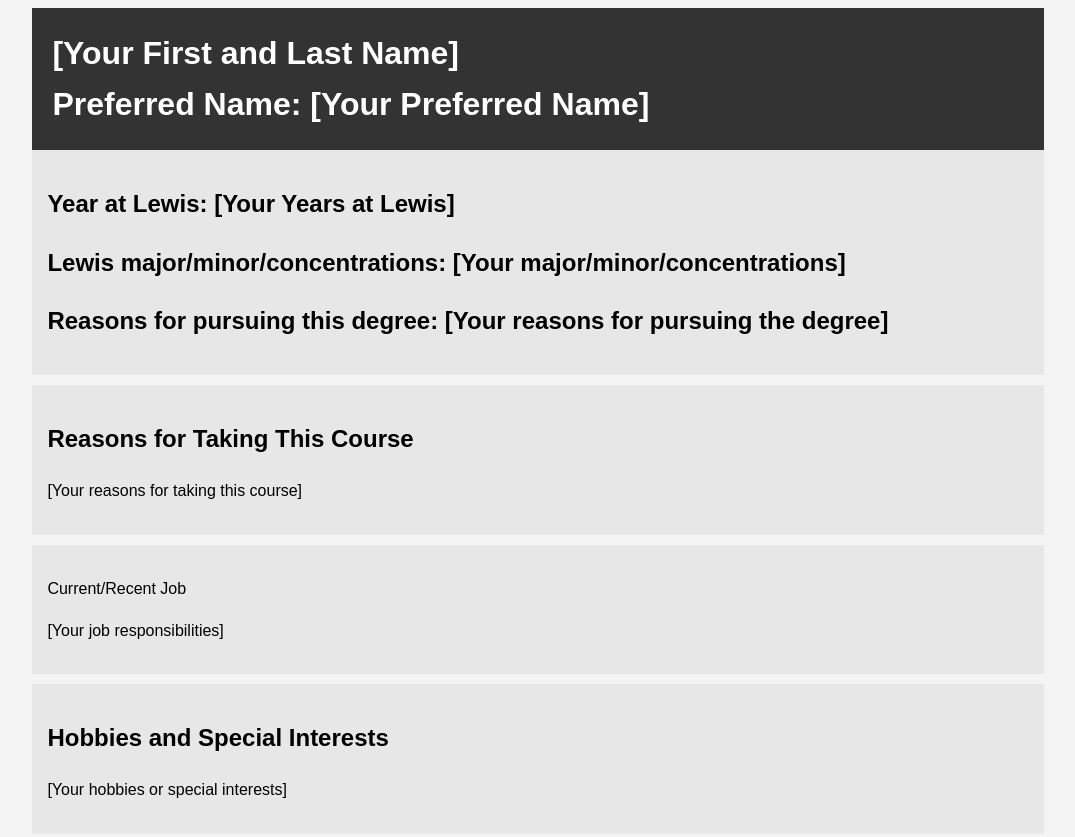
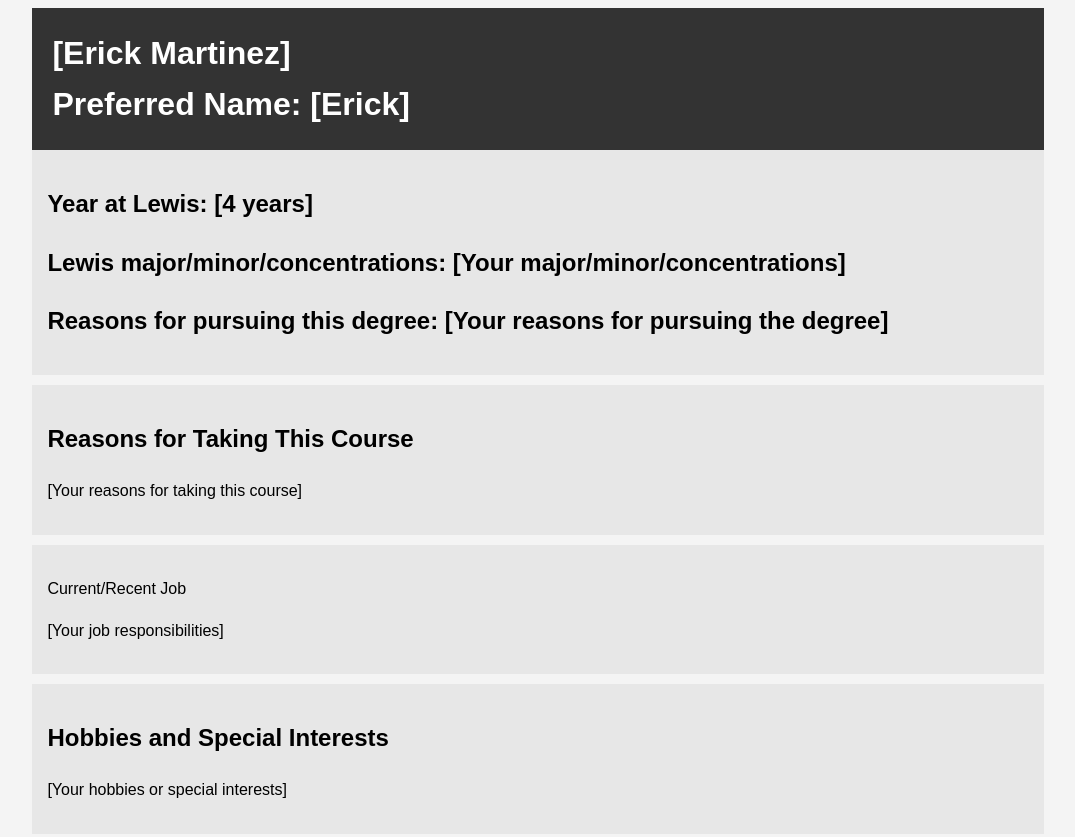
Before and after one commit to ezepda/getting-to-know-each-other, a plain HTML site: page index.html in a window 1280 px wide. Shown: the top 837 px of the page, without its empty margins (102-1177 px from the left). Drawn offline with Linux system fonts and the light colour scheme.

Commit message:
Update index.html updated name.

```diff
--- a/index.html
+++ b/index.html
@@ -31,12 +31,12 @@
 <body>
     <div class="container">
         <header class="main-info">
-            <h1>[Your First and Last Name]</h1>
-            <h1>Preferred Name: [Your Preferred Name]</h1>
+            <h1>[Erick Martinez]</h1>
+            <h1>Preferred Name: [Erick]</h1>
         </header>
 
         <section class="lewis">
-			<h2>Year at Lewis: [Your Years at Lewis]</h2>
+			<h2>Year at Lewis: [4 years]</h2>
 			<h2>Lewis major/minor/concentrations: [Your major/minor/concentrations]</h2>
 			<h2>Reasons for pursuing this degree: [Your reasons for pursuing the degree]</h2>
         </section>
```
